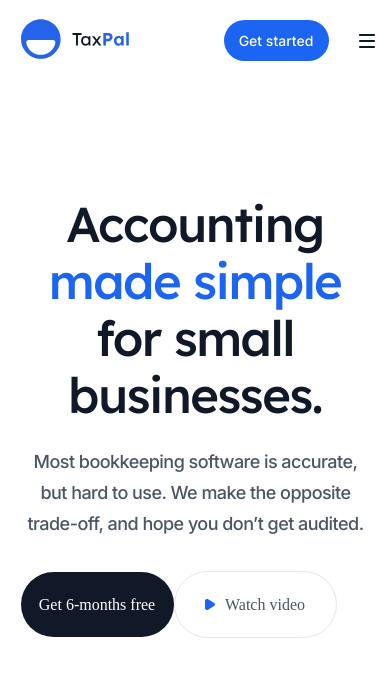
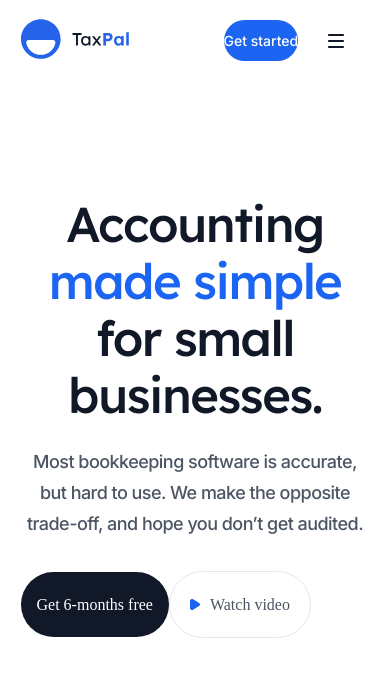
Before and after one commit to murtazomurkhonjonov/TaxPal, a plain HTML site: page index.html in a window 390 px wide. Drawn offline with Linux system fonts and the light colour scheme.

Commit message:
two commit

```diff
--- a/style.css
+++ b/style.css
@@ -4,7 +4,7 @@
 }
 @media (max-width:390px) {
 .logo{
-    width: 108px;
+    max-width: 108px;
     height: 40px;
     margin-right: 95px;
 }
@@ -27,13 +27,13 @@
 .container{
     margin-left: auto;
     margin-right: auto;
-    width: 349px;
+    max-width: 349px;
 }
 .repo{
     display: none;
 }
 .menu-logo{
-    width: 16px;
+    max-width: 16px;
     height: 14px;
 }
 a{
@@ -50,15 +50,12 @@ a{
     flex-direction: row;
     justify-content: center;
     align-items: center;
-
-    width: 105px;
+    max-width: 105px;
     height: 41px;
-
-
     border-radius: 50px;
 }
 .text-sect{
-    width: 349px;
+    max-width: 349px;
     height: 228px;
     font-family: 'Lexend';
     font-style: normal;
@@ -72,10 +69,9 @@ a{
 }
 .text-class{
     color: #1C64F2;
-
 }
 .little-text{
-    width: 350px;
+    max-width: 350px;
     height: 93px;
     font-family: 'Inter';
     font-style: normal;
@@ -89,14 +85,14 @@ a{
 }
 .button-center-section{
     text-align: center;
-    width: 316px;
+    max-width: 316px;
     height: 41px;
     display: flex;
     align-items: center;
 }
 .button-one-sect{
     padding: 12px 16px;
-    width: 150px;
+    max-width: 150px;
     height: 41px;
     background: #111928;
     border-radius: 50px;
@@ -108,7 +104,7 @@ a{
     display: flex;
 }
 .button-two-sect{
-    width: 150px;
+    max-width: 150px;
     height: 41px;
     display: flex;
     flex-direction: row;
```
